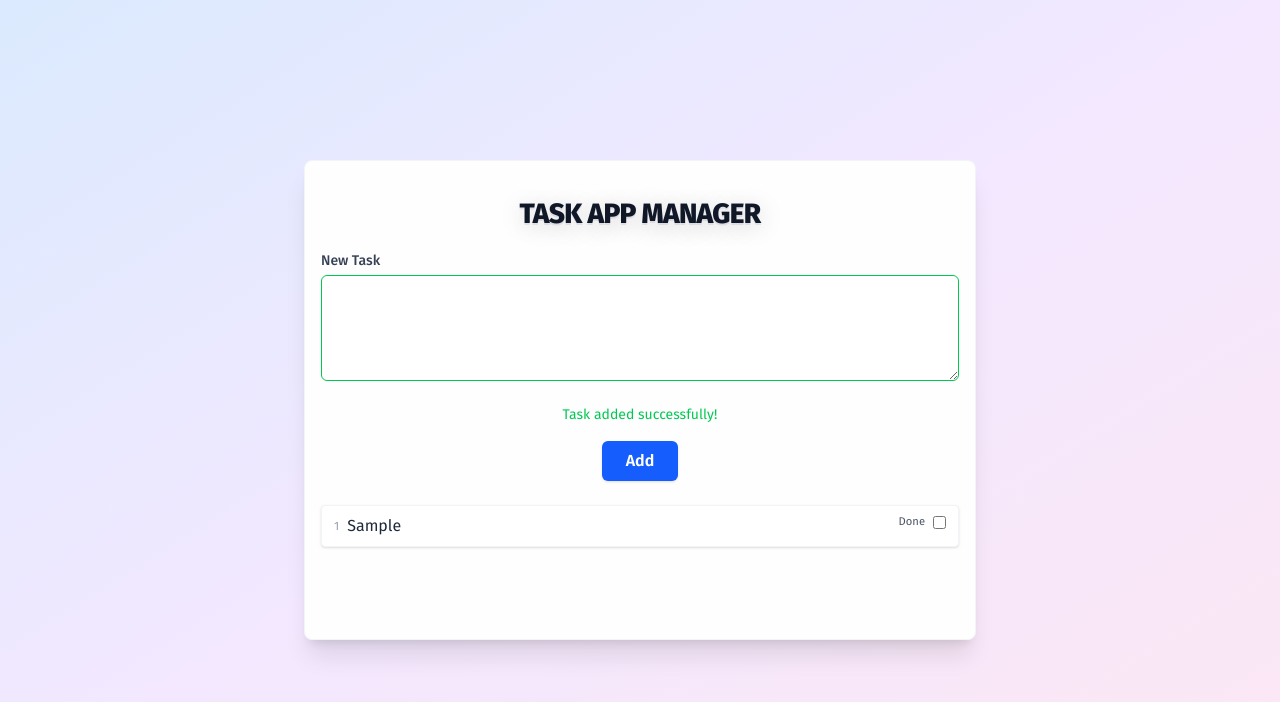
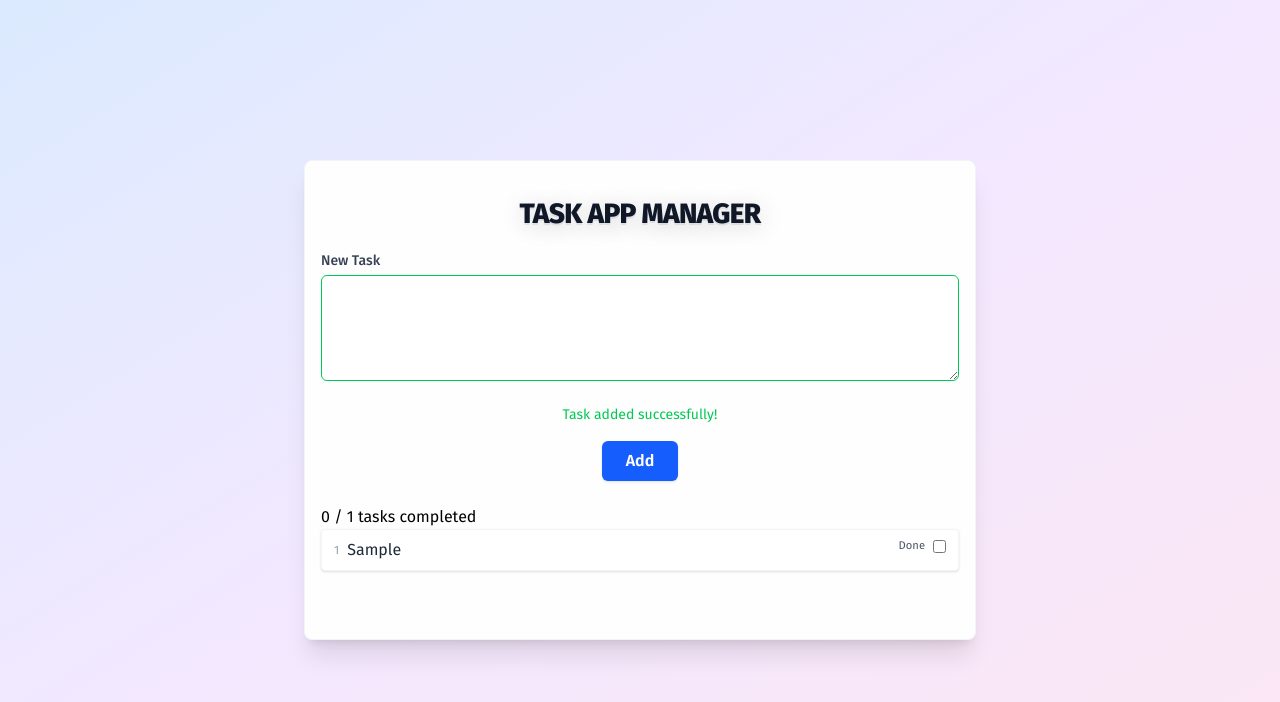
Before and after one commit to DiegoRoar/todo-tailwind-and-vue, a Vue app: page / in a window 1280 px wide. Both pictures are taken after typing "Sample" into the empty fields and a click on the button "Add". Shown: the top 702 px of the page. Built offline with nearby package versions, Linux system fonts and the light colour scheme.

Commit message:
Completed
Completed amount with computed property

```diff
--- a/src/App.vue
+++ b/src/App.vue
@@ -10,12 +10,13 @@
       </h1>
       <FormTasks @add-task="addTask" />
       <div class="w-full mt-6">
-        <div
+        <p
           v-if="tasks.length < 1"
           class="text-gray-400 text-center text-base italic py-8"
         >
           Add a task to get started...
-        </div>
+        </p>
+        <p v-else>{{ totalDone }} / {{ tasks.length }} tasks completed</p>
         <TaskList :tasks="tasks" @toggle-done="toggleDone" />
       </div>
     </div>
@@ -23,7 +24,7 @@
 </template>
 
 <script lang="ts" setup>
-import { ref } from "vue";
+import { computed, ref } from "vue";
 import FormTasks from "./components/forms/FormTasks.vue";
 import type { Task } from "./types";
 import TaskList from "./components/forms/TaskList.vue";
@@ -44,6 +45,12 @@ const toggleDone = (id: string) => {
     task.done = !task.done;
   }
 };
+
+const totalDone = computed(() =>
+  tasks.value.reduce((total, task) => (task.done ? total + 1 : total), 0)
+);
+{
+}
 </script>
 
 <style scoped></style>
```
